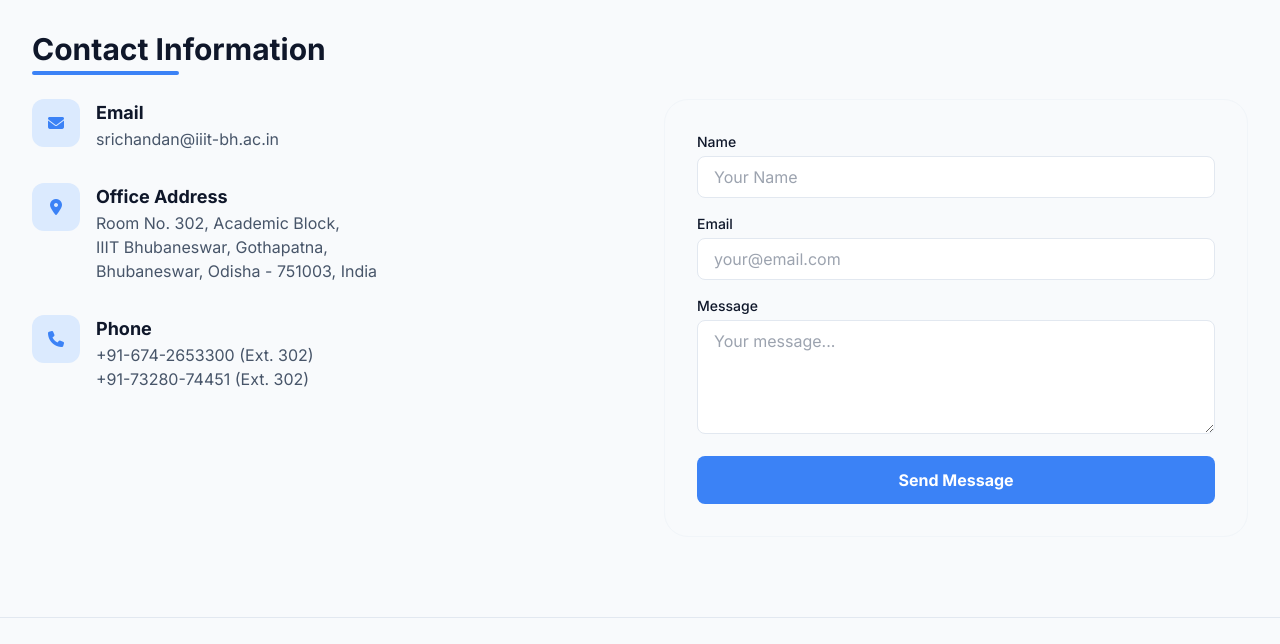
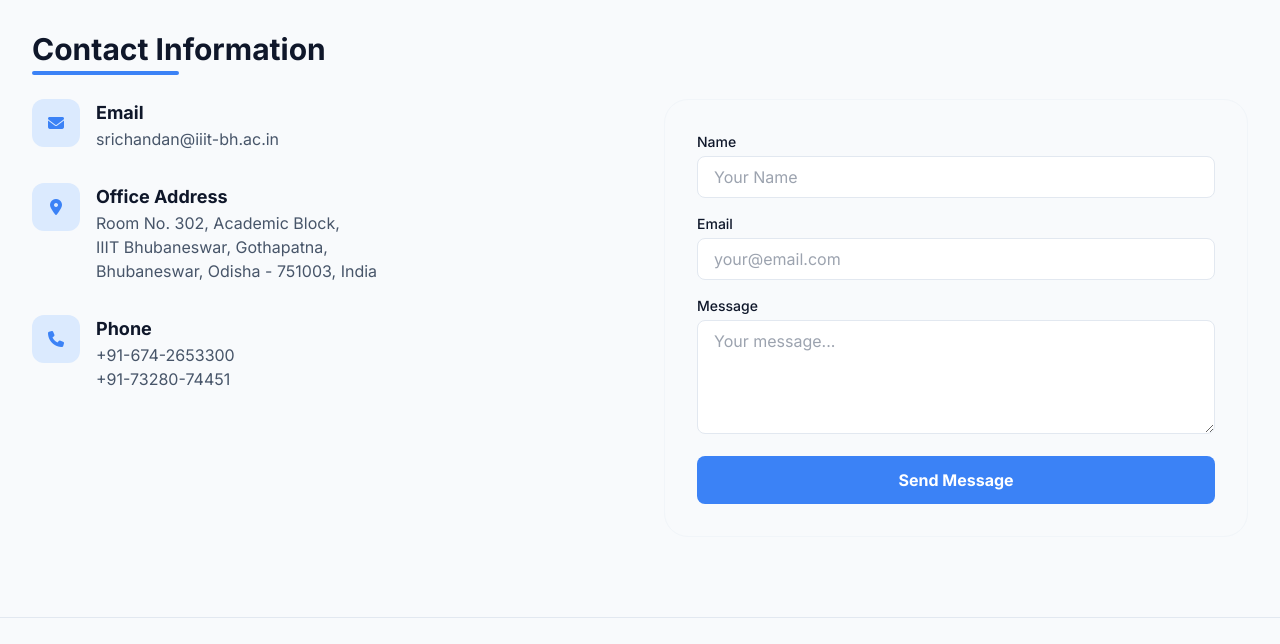
Before and after one commit to rdbms2019ce-prog/DrSrichandan, a website: page index.html in a window 1280 px wide. Shown: the part 3941-4585 px from the top of the page. Drawn offline with nearby package versions, Linux system fonts and the light colour scheme.

Commit message:
Update index.html

```diff
--- a/index.html
+++ b/index.html
@@ -400,8 +400,8 @@
                     </div>
                     <div>
                         <h4 class="font-bold text-lg">Phone</h4>
-                        <p class="text-slate-600 dark:text-slate-400">+91-674-2653300 (Ext. 302)</p>
-                         <p class="text-slate-600 dark:text-slate-400">+91-73280-74451 (Ext. 302)</p>
+                        <p class="text-slate-600 dark:text-slate-400">+91-674-2653300 </p>
+                         <p class="text-slate-600 dark:text-slate-400">+91-73280-74451 </p>
                     </div>
                 </div>
             </div>
```
